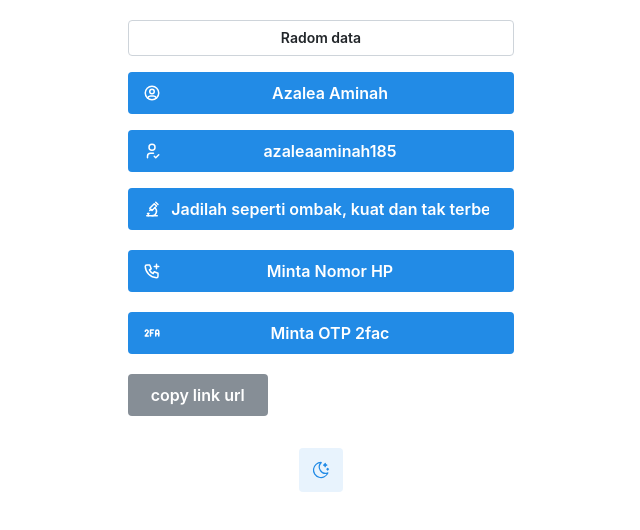
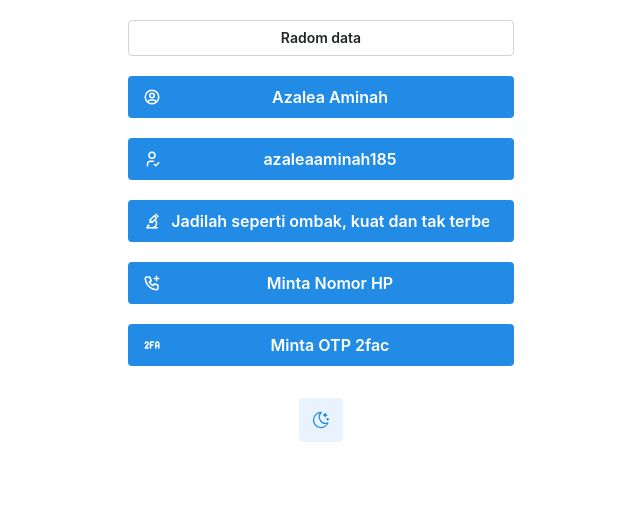
Before and after one commit to ongkay/instaku, a Next.js app: page / in a window 1280 px wide. Shown: the top 530 px of the page, without its empty margins (319-959 px from the left). Built offline with nearby package versions, Linux system fonts and the light colour scheme; what totp-generator-ts would draw is missing.

Commit message:
fix: gap lg

```diff
--- a/src/components/InstaReg/index.tsx
+++ b/src/components/InstaReg/index.tsx
@@ -19,9 +19,6 @@ export function InstaReg() {
     bio: '...',
   })
 
-  // console.log(urlParams)
-  // console.log(window.location.href)
-
   const randomKlikHandler = () => {
     if (urlParams.length > 1) router.push('/')
 
@@ -42,7 +39,7 @@ export function InstaReg() {
   return (
     <>
       <div className="px-5 m-5 mx-auto xl:w-1/3">
-        <Stack justify="flex-start">
+        <Stack justify="flex-start" gap={'lg'}>
           <Button variant="default" onClick={randomKlikHandler}>
             Radom data
           </Button>
@@ -102,7 +99,7 @@ export function InstaReg() {
       <Otpnya />
       <Totp />
 
-      <div className="px-5 m-5 mx-auto xl:w-1/3">
+      {/* <div className="px-5 m-5 mx-auto xl:w-1/3">
         <CopyButton value={window.location.href}>
           {({ copied, copy }) => (
             <Button size="md" color={copied ? 'teal' : 'gray'} onClick={copy}>
@@ -110,7 +107,7 @@ export function InstaReg() {
             </Button>
           )}
         </CopyButton>
-      </div>
+      </div> */}
     </>
   )
 }
```
